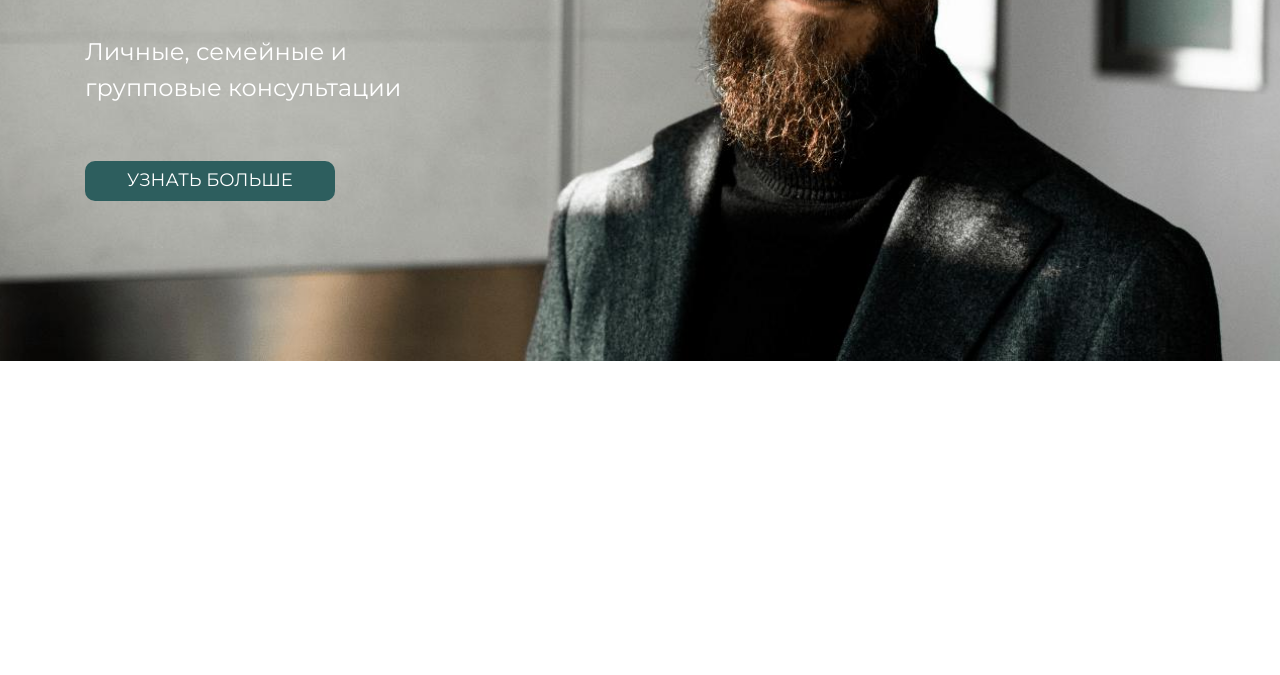
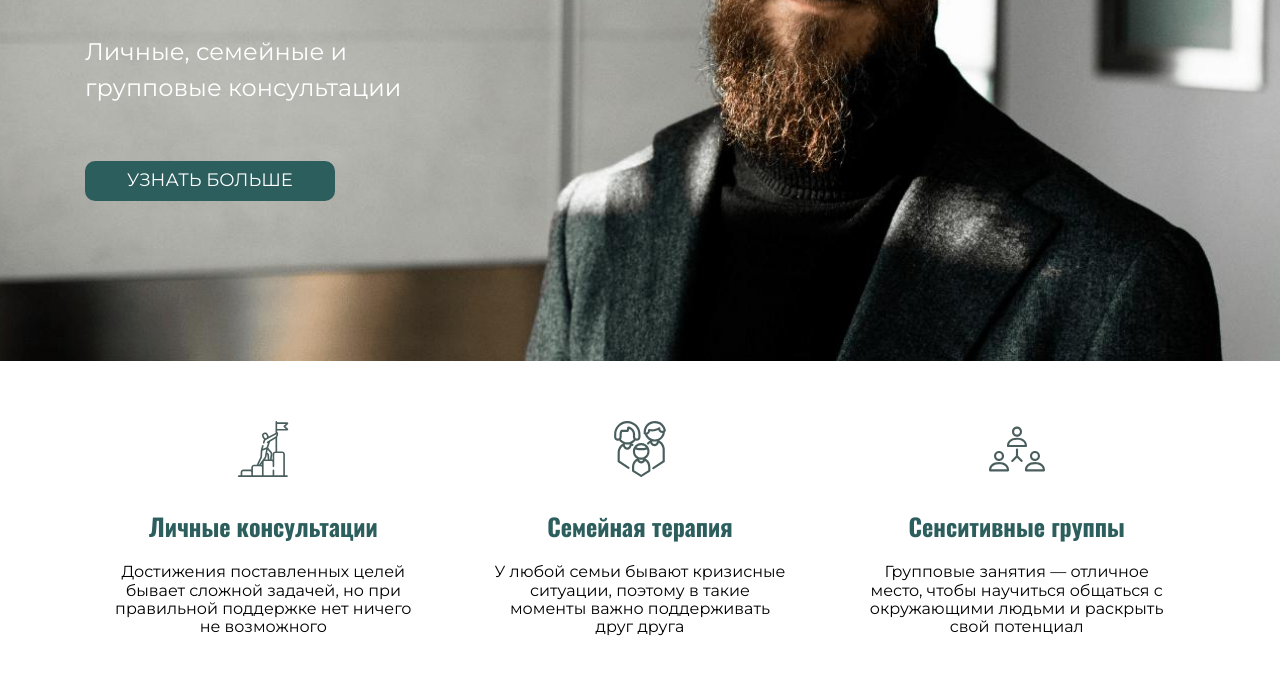
Before and after one commit to vladchukavov/marin-site, a plain HTML site: page index.html in a window 1280 px wide. Shown: the part 415-1090 px from the top of the page. Before the commit the page ends 800 px from the top, so only its background shows below. Drawn offline with Linux system fonts and the light colour scheme.

Commit message:
finished services section

```diff
--- a/index.html
+++ b/index.html
@@ -30,6 +30,36 @@
         </p>
         <a href="#" class="btn">УЗНАТЬ БОЛЬШЕ</a>
     </section>
+    <section class="services center">
+        <article class="services__item">
+            <img class="services__icon" src="img/goal.svg" alt="Личные консультации">
+            <h2 class="services__title">
+                Личные консультации
+            </h2>
+            <p class="serviced__desc">
+                Достижения поставленных целей
+                бывает сложной задачей, но при правильной поддержке нет ничего не возможного
+            </p>
+        </article>
+        <article class="services__item">
+            <img class="services__icon" src="img/family-room.svg" alt="Семейная терапия">
+            <h2 class="services__title">
+                Семейная терапия
+            </h2>
+            <p class="serviced__desc">
+                У любой семьи бывают кризисные ситуации, поэтому в такие моменты важно поддерживать друг друга
+            </p>
+        </article>
+        <article class="services__item">
+            <img class="services__icon" src="img/network.svg" alt="Сенситивные группы">
+            <h2 class="services__title">
+                Сенситивные группы
+            </h2>
+            <p class="serviced__desc">
+                 Групповые занятия — отличное место, чтобы научиться общаться с окружающими людьми и раскрыть свой потенциал
+            </p>
+        </article>
+    </section>
 </main>
 
 </body>
--- /dev/null
+++ b/sass/_services.scss
@@ -0,0 +1,24 @@
+.services {
+  display: flex;
+  justify-content: space-around;
+  padding-top: 60px;
+  gap: 20px;
+  padding-bottom: 37px;
+  &__item {
+    max-width: 300px;
+    text-align: center;
+  }
+  &__icon {
+    margin-bottom: 30px;
+  }
+  &__title {
+    font-size: 24px;
+    line-height: 1.33;
+    margin: 0 0 20px;
+    color: #2D5E5E;
+  }
+  &__desc {
+    font-weight: 500;
+    line-height: 1.5;
+  }
+}
--- a/sass/style.scss
+++ b/sass/style.scss
@@ -6,3 +6,4 @@
 @import "header";
 @import "nav";
 @import "offer";
+@import "services";
```
Also changed, not shown: css/style.css, sass/style.css, 2 other files.
